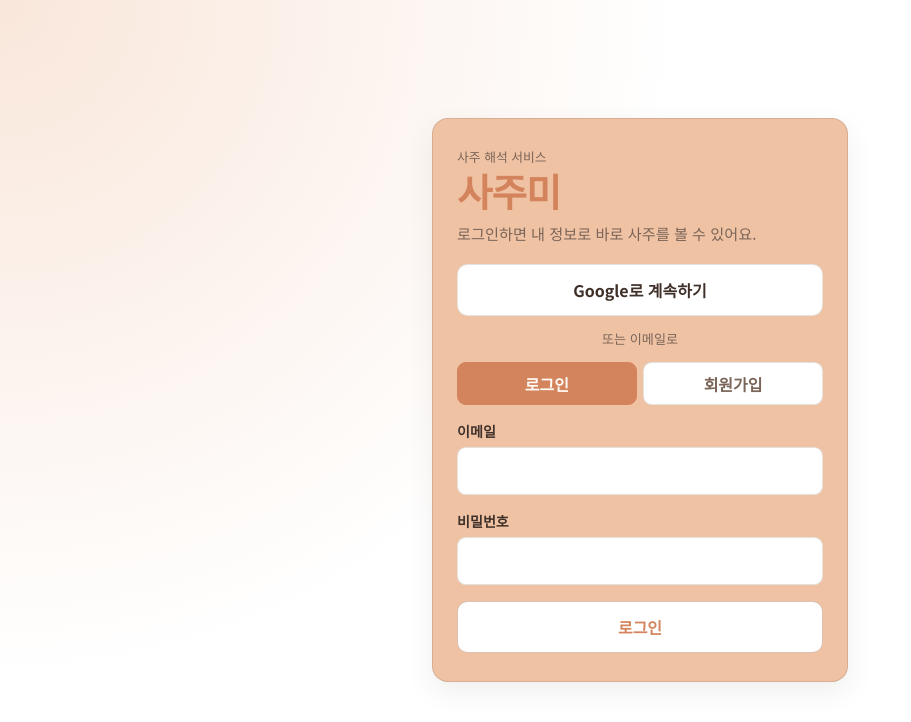
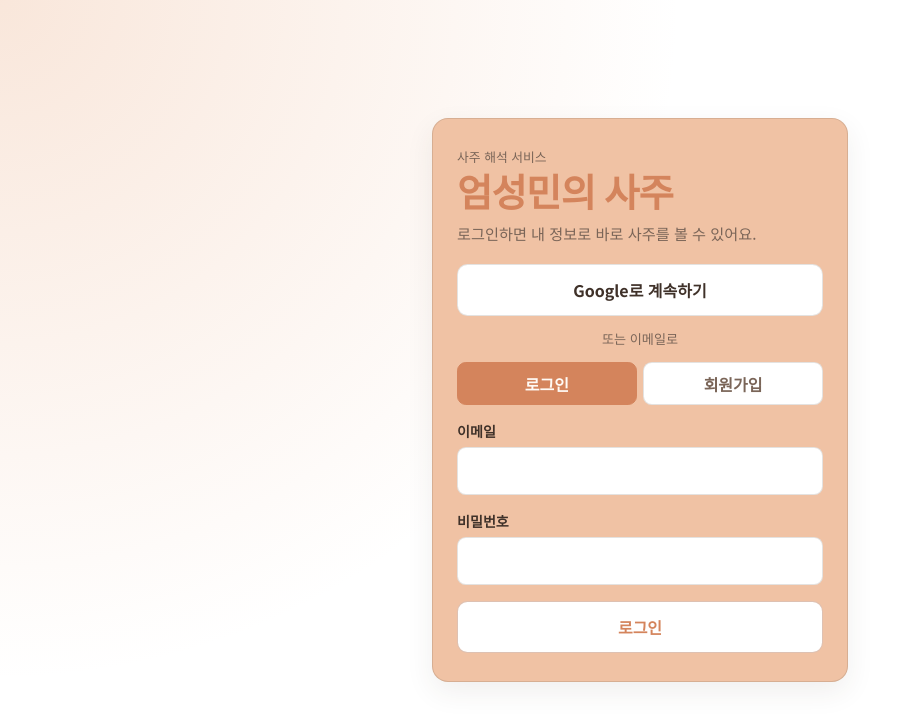
Before and after one commit to eomseongmin/saju-me-eom, a React (Vite) app: page / in a window 1280 px wide. Shown: the top 722 px of the page, without its empty margins (0-911 px from the left). Built offline with nearby package versions, Linux system fonts and the light colour scheme; no server answers; a web font is replaced by a local one.

Commit message:
Rename brand to 엄성민의 사주 across the app UI.
Update titles and headings so the product name matches the owner brand.

Co-authored-by: Cursor <cursoragent@cursor.com>

```diff
--- a/index.html
+++ b/index.html
@@ -5,7 +5,7 @@
     <link rel="icon" type="image/svg+xml" href="/favicon.svg" />
     <meta name="viewport" content="width=device-width, initial-scale=1.0" />
     <meta name="theme-color" content="#d4845c" />
-    <title>사주미</title>
+    <title>엄성민의 사주</title>
     <link rel="preconnect" href="https://fonts.googleapis.com" />
     <link rel="preconnect" href="https://fonts.gstatic.com" crossorigin />
     <link
--- a/src/App.css
+++ b/src/App.css
@@ -535,7 +535,7 @@
   background: none;
   padding: 0;
   font-family: var(--font-display);
-  font-size: 1.35rem;
+  font-size: clamp(1.05rem, 3.5vw, 1.25rem);
   font-weight: 700;
   color: var(--apricot-deep);
   cursor: pointer;
--- a/src/App.jsx
+++ b/src/App.jsx
@@ -296,7 +296,7 @@ function App() {
     return (
       <main className="auth-screen">
         <div className="auth-card">
-          <h1 className="brand">사주미</h1>
+          <h1 className="brand">엄성민의 사주</h1>
           <p className="auth-desc">
             배포 환경 변수가 없습니다. Vercel에 아래 값을 넣고 다시 배포해 주세요.
           </p>
@@ -339,7 +339,7 @@ function App() {
       <main className="app">
         <header className="topbar">
           <button type="button" className="topbar-brand" onClick={() => setView('home')}>
-            사주미
+            엄성민의 사주
           </button>
           <div className="topbar-actions">
             <button
@@ -384,7 +384,7 @@ function App() {
 
             <section className="panel">
               <div className="app-header">
-                <h1 className="brand">사주미</h1>
+                <h1 className="brand">엄성민의 사주</h1>
                 {profile ? (
                   <p className="lead">{profile.name}님, 저장된 정보로 사주를 볼게요.</p>
                 ) : (
--- a/src/AuthScreen.jsx
+++ b/src/AuthScreen.jsx
@@ -59,7 +59,7 @@ function AuthScreen() {
     <main className="auth-screen">
       <div className="auth-card">
         <p className="auth-eyebrow">사주 해석 서비스</p>
-        <h1 className="brand">사주미</h1>
+        <h1 className="brand">엄성민의 사주</h1>
         <p className="auth-desc">로그인하면 내 정보로 바로 사주를 볼 수 있어요.</p>
 
         <button
```
Also changed, not shown: 1 other file (tests, documents, lock files or other folders).
